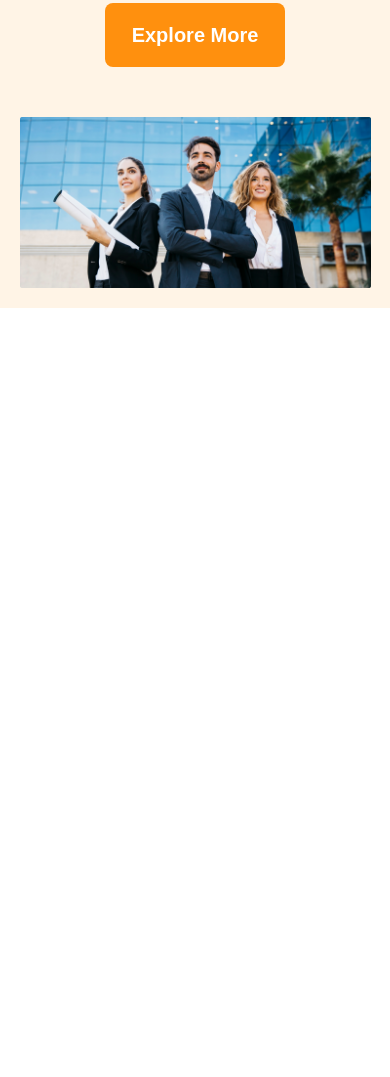
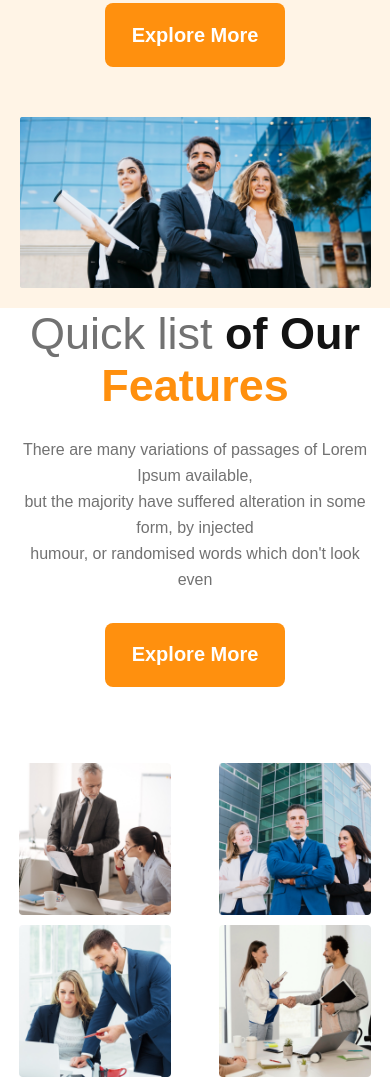
Before and after one commit to adiyat-shihab/architects-website, a plain HTML site: page index.html in a window 390 px wide. Shown: the part 532-1609 px from the top of the page. Before the commit the page ends 844 px from the top, so only its background shows below. Drawn offline with Linux system fonts and the light colour scheme.

Commit message:
main feature section complete

```diff
--- a/index.html
+++ b/index.html
@@ -5,6 +5,7 @@
     <meta name="viewport" content="width=device-width, initial-scale=1.0" />
     <title>architect work</title>
     <link rel="stylesheet" href="style/header.css" />
+    <link rel="stylesheet" href="style/main.css" />
   </head>
   <body>
     <header>
@@ -39,7 +40,36 @@
         </div>
       </div>
     </header>
-    <main></main>
+    <!-- this is header content end -->
+    <!-- this is main content start -->
+    <main>
+      <!-- this is feature section -->
+      <section class="features-container">
+        <!-- this is feature section image  -->
+        <div class="features-image-container">
+          <img class="features-image" src="./images/team1.png" alt="" />
+          <img class="features-image" src="./images/team2.png" alt="" />
+          <img class="features-image" src="./images/team3.png" alt="" />
+          <img class="features-image" src="./images/team4.png" alt="" />
+        </div>
+        <!-- this is feature section content -->
+        <div class="features-content">
+          <h1 class="h-font feature-heading">
+            Quick list
+            <span style="color: #131313; font-weight: 700">of Our</span> <br />
+            <span style="font-weight: 700; color: #ff900e">Features</span>
+          </h1>
+          <p class="p-font feature-paragraph">
+            There are many variations of passages of Lorem Ipsum available,
+            <br />
+            but the majority have suffered alteration in some form, by injected
+            <br />
+            humour, or randomised words which don't look even
+          </p>
+          <button class="primary-btn">Explore More</button>
+        </div>
+      </section>
+    </main>
     <footer></footer>
   </body>
 </html>
--- /dev/null
+++ b/style/main.css
@@ -0,0 +1,65 @@
+main {
+  padding: 50px 240px;
+}
+.features-container {
+  display: flex;
+  align-items: center;
+  gap: 76px;
+}
+.features-image-container {
+  display: grid;
+  grid-template-columns: repeat(2, 1fr);
+  grid-gap: 17px;
+}
+.feature-heading {
+  color: var(--dark-03, #727272);
+  font-size: 45px;
+  font-weight: 500;
+  margin-bottom: 25px;
+  width: 33.429vw;
+}
+.feature-paragraph {
+  color: var(--dark-03, #727272);
+  font-size: 16px;
+  font-weight: 400;
+  line-height: 26px;
+  margin-bottom: 30px;
+  width: 38.286vw;
+}
+.features-image {
+  width: 20vw;
+}
+
+@media screen and (max-width: 576px) {
+  main {
+    padding: 0;
+  }
+  .features-container {
+    flex-direction: column-reverse;
+  }
+  .feature-heading,
+  .feature-paragraph {
+    width: 90vw;
+    text-align: center;
+  }
+  .features-content {
+    text-align: center;
+  }
+  .features-image-container {
+    justify-items: center;
+    gap: 10px;
+  }
+  .features-image {
+    width: 80%;
+  }
+}
+@media screen and (min-width: 576px) and (max-width: 768px) {
+  main {
+    padding: 0;
+    display: flex;
+    justify-content: center;
+  }
+  .features-content {
+    margin-top: 20px;
+  }
+}
```
